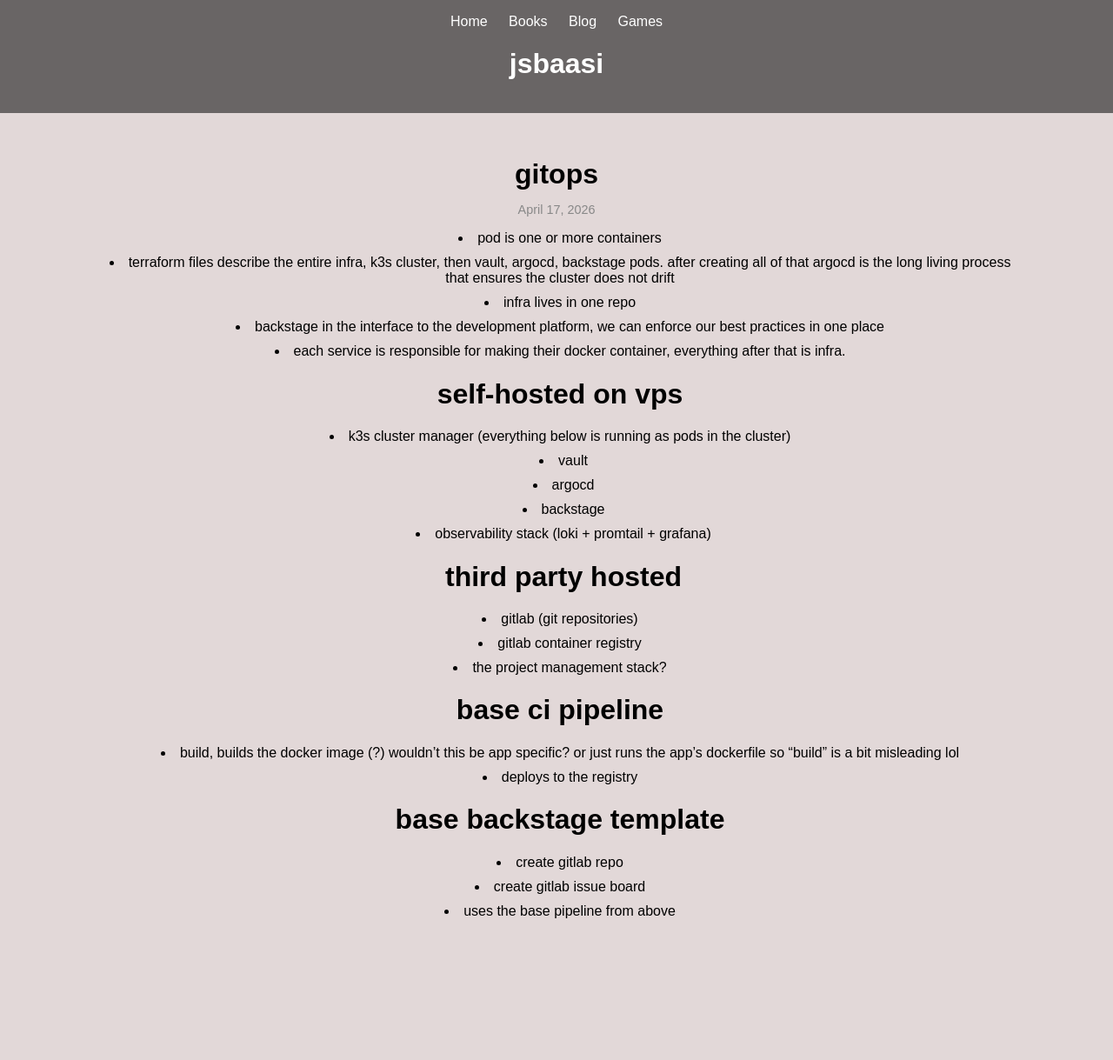
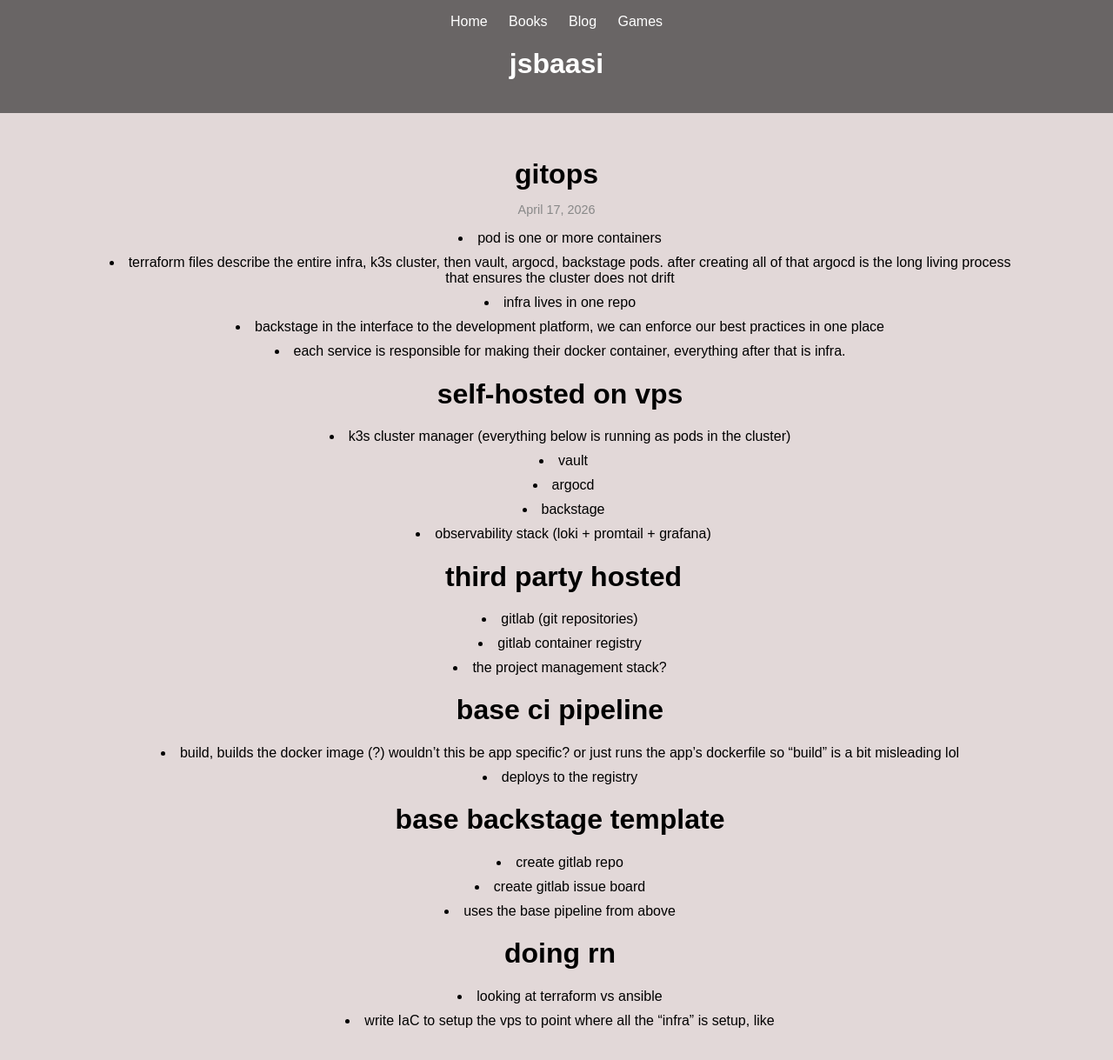
Before and after one commit to jsbaasi/jsbaasi.github.io, a Jekyll site: the page built from _posts/2026-04-17-gitops.md, in a window 1280 px wide. Shown: the whole page at 87% size. Built offline with Jekyll 4.4.1, drawn with Linux system fonts in a browser that asks for light colours; before the commit the page ends 1093 px from its top, so only the background shows below that.

Commit message:
vault backup: 2026-04-18 11:02:28

```diff
--- a/_posts/2026-04-17-gitops.md
+++ b/_posts/2026-04-17-gitops.md
@@ -27,3 +27,6 @@
 - create gitlab repo
 - create gitlab issue board
 - uses the base pipeline from above
+# doing rn
+- looking at terraform vs ansible
+- write IaC to setup the vps to point where all the "infra" is setup, like
```
